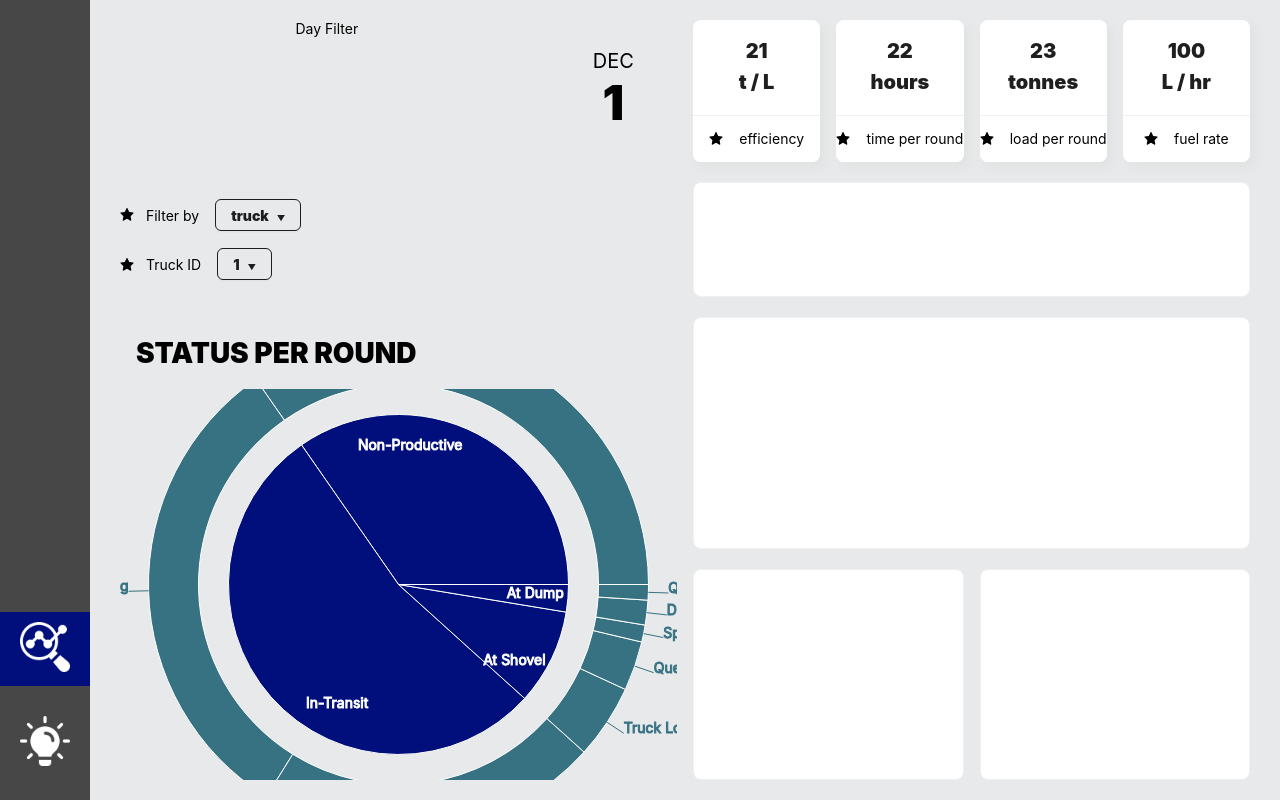
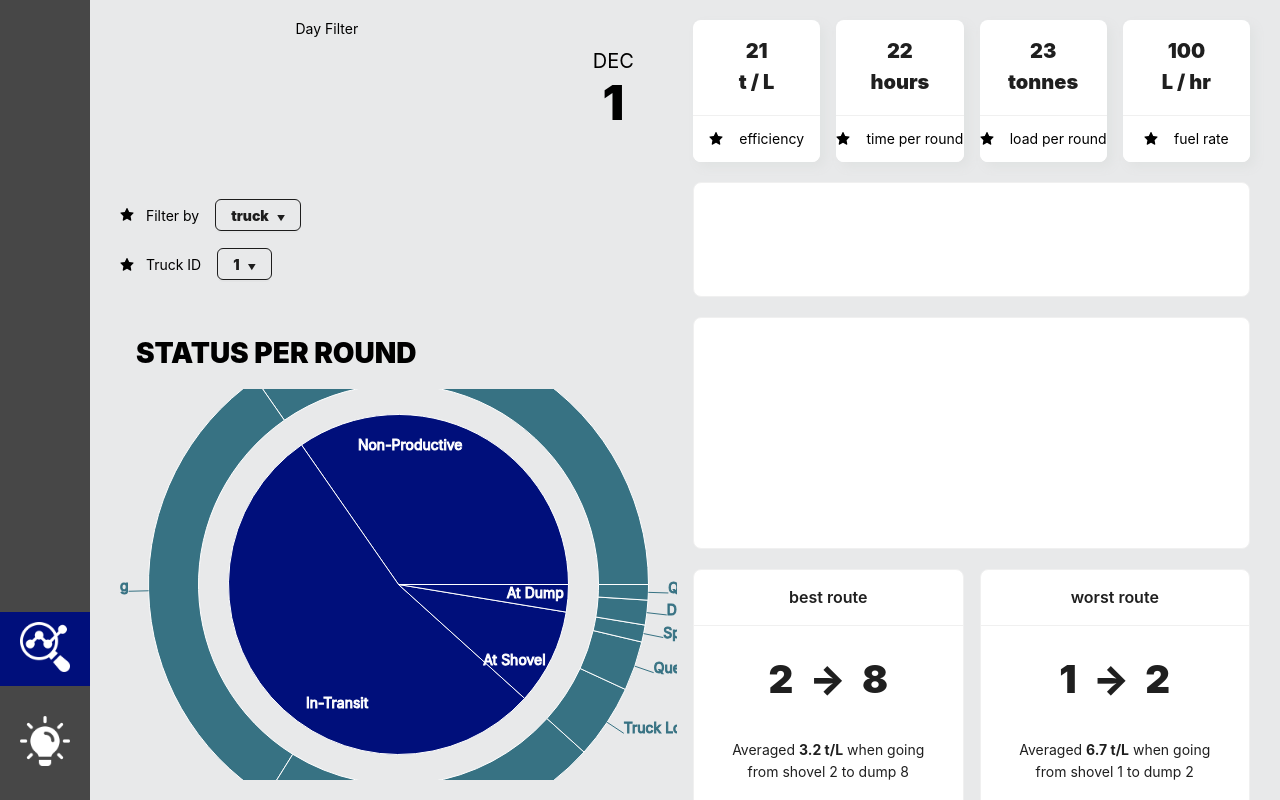
Before and after one commit to Rshokar/QDSHacks2023, a React (Create React App) app in the folder frontend/: page / in a window 1280 px wide. Built offline with nearby package versions, Linux system fonts and the light colour scheme.

Commit message:
Add UI for best and worst routes

```diff
--- a/frontend/src/components/RouteCard/index.js
+++ b/frontend/src/components/RouteCard/index.js
@@ -3,9 +3,17 @@ import { testData } from './test';
 import { StyledCard } from './styled';
 
 
-const RouteCard= ({data}) => {
+const RouteCard= ({route, title}) => {
     return (
-        <StyledCard>
+        <StyledCard title={title}>
+            <div className="card-bod">
+                <div className="big">
+                    <span>{route.shovel}</span>
+                    <span>→</span>
+                    <span>{route.dump}</span>
+                </div>
+                <p>Averaged <b>{route.avg} t/L</b> when going from shovel {route.shovel} to dump {route.dump}</p>
+            </div>
         </StyledCard>
     );
 }
--- a/frontend/src/components/RouteCard/styled.js
+++ b/frontend/src/components/RouteCard/styled.js
@@ -4,4 +4,22 @@ import styled from 'styled-components';
 export const StyledCard = styled(Card)`
     height: 100%;
     width: 100%;
+
+    .card-bod {
+        height: 100%;
+        display: flex;
+        flex-direction: column;
+        justify-content: space-between;
+    }
+
+    .big {
+        flex: 1;
+        font-size: clamp(1.5rem, 3vw, 3rem);
+        font-weight: 900;
+        padding-bottom: 1rem;
+
+        span {
+            padding: 0 0.5rem;
+        }
+    }
 `;
--- a/frontend/src/features/Analytics/Analytics.js
+++ b/frontend/src/features/Analytics/Analytics.js
@@ -10,7 +10,7 @@ import RouteCard from '../../components/RouteCard';
 import FilterDropdown from '../../components/FilterDropdown';
 
 import { Container } from './styled';
-import { filterOpts } from './constants';
+import { filterOpts, testData } from './constants';
 
 const Analytics = () => {
     const [filter, setFilter] = useState(filterOpts[0]);
@@ -82,10 +82,10 @@ const Analytics = () => {
 
                     <Row gutter={16} className="lower">
                         <Col span={12}>
-                            <RouteCard />
+                            <RouteCard title="best route" route={testData.bestRoute}/>
                         </Col>
                         <Col span={12}>
-                            <RouteCard />
+                            <RouteCard title="worst route" route={testData.worstRoute}/>
                         </Col>
                     </Row>
                 </Col>
--- a/frontend/src/features/Analytics/constants.js
+++ b/frontend/src/features/Analytics/constants.js
@@ -1 +1,14 @@
 export const filterOpts = ['truck', 'truck type'];
+
+export const testData = {
+    worstRoute: {
+        shovel: 1,
+        dump: 2,
+        avg: 6.7
+    },
+    bestRoute: {
+        shovel: 2,
+        dump: 8,
+        avg: 3.2
+    }
+}
```
